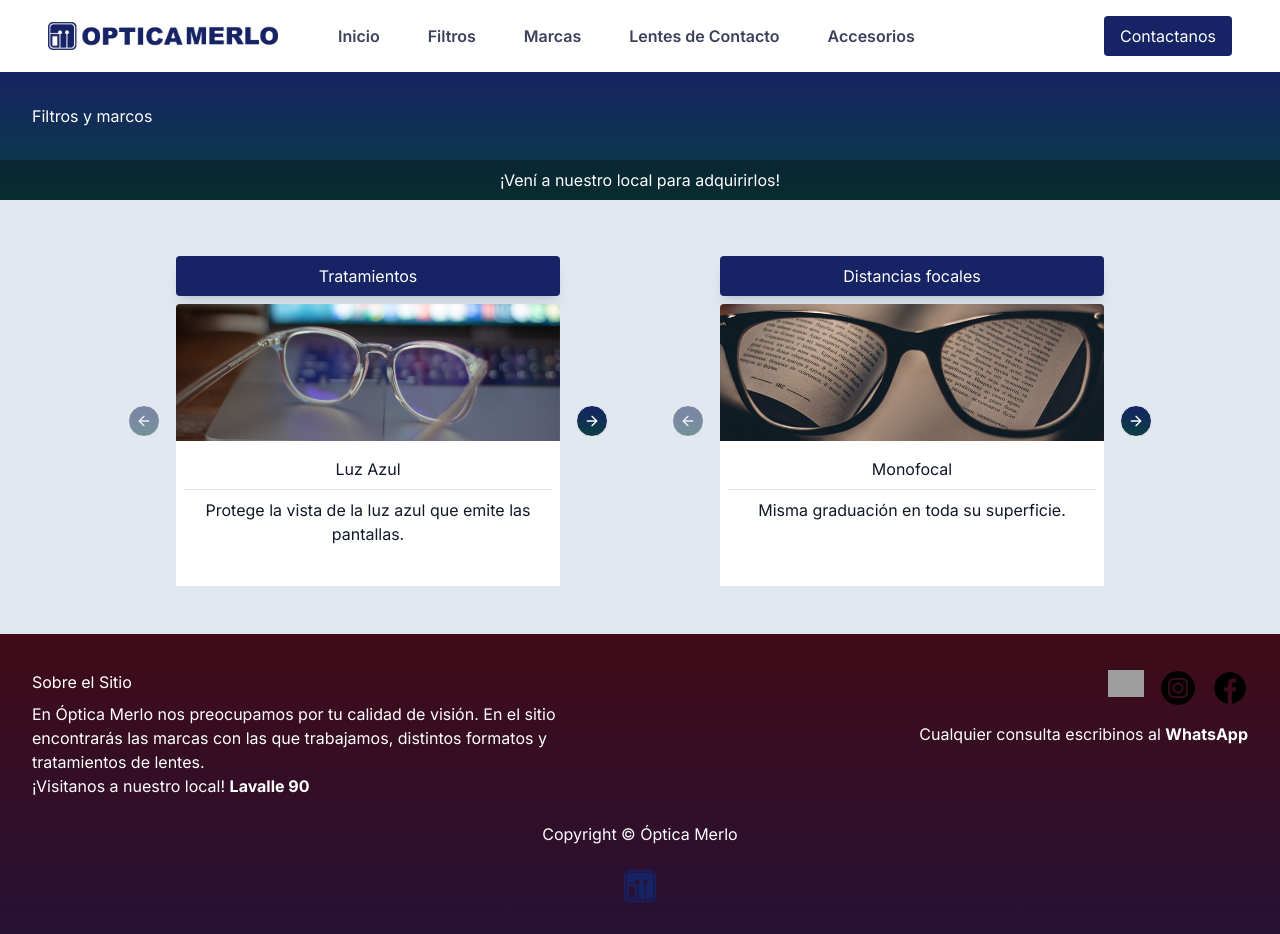
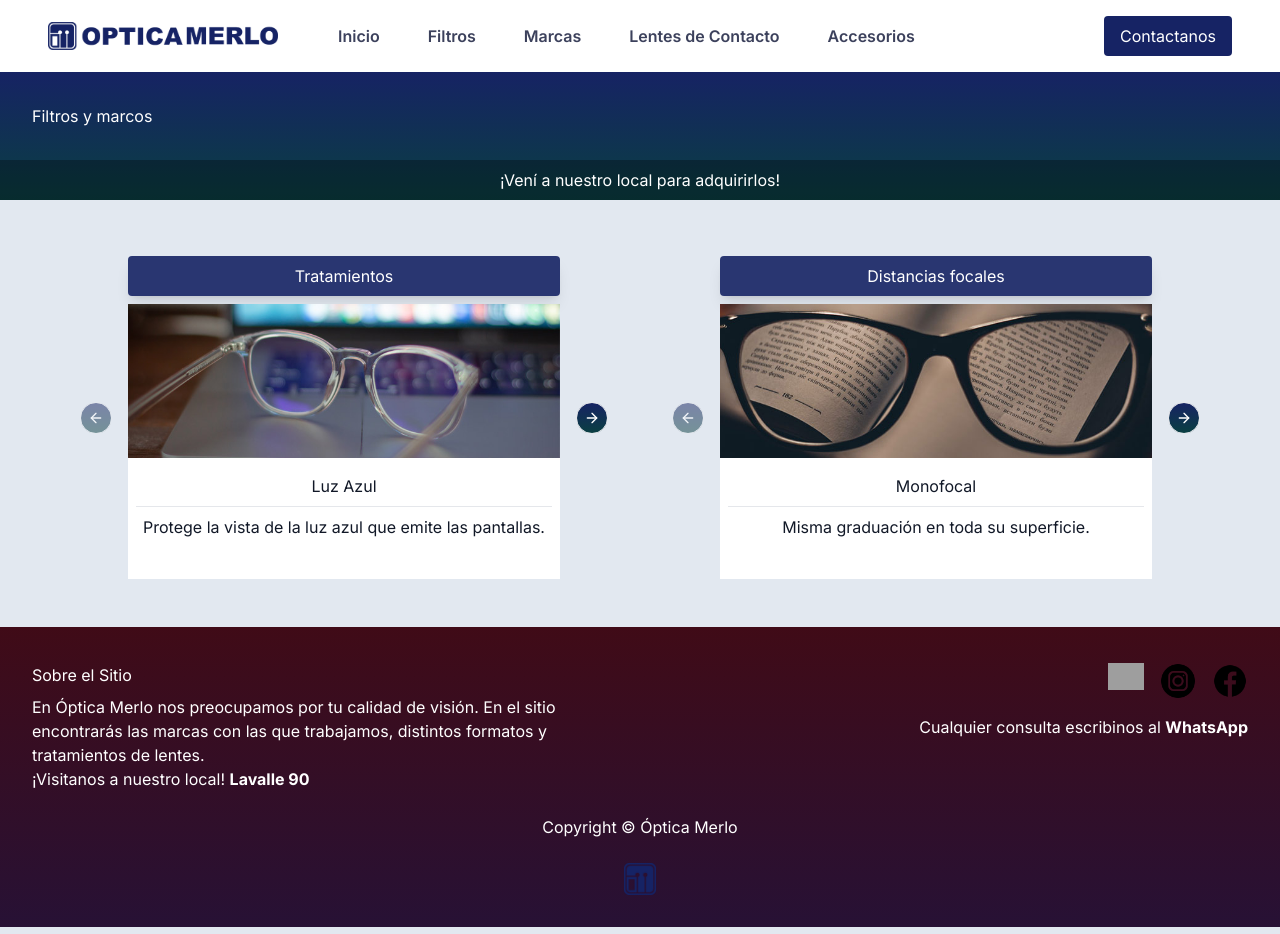
Before and after one commit to SantiagoMerlo1337/optica-merlo-landing-page, a Next.js app: page /filtros in a window 1280 px wide. Built offline with nearby package versions, Linux system fonts and the light colour scheme; grey boxes are pictures that could not be loaded.

Commit message:
update carousel.tsx, Card.tsx, homepage and filtros page

```diff
--- a/app/(root)/(home)/page.tsx
+++ b/app/(root)/(home)/page.tsx
@@ -8,7 +8,7 @@ const filtrosHref = navbarLinks[2].route;
 const Home = () => {
     return (
         <>
-            <section className="grid grid-cols-1 grid-rows-4 md:grid-cols-2 md:grid-rows-2 gap-14 w-full lg:w-full ">
+            <section className="grid grid-cols-1 grid-rows-4 md:grid-cols-2 md:grid-rows-2 gap-14 w-full lg:w-full">
                 <Card
                     title="LENTES DE RECETA"
                     desc="Contamos con filtros de luz azul, antirreflejos, complex, y mucho más."
--- a/app/(root)/filtros/page.tsx
+++ b/app/(root)/filtros/page.tsx
@@ -10,21 +10,20 @@ import Image from "next/image";
 const Filtros = () => {
     return (
         <>
-            <div className="grid grid-cols-1 xl:grid-cols-2 mx-12 md:mx-36 lg:gap-40 gap-14">
+            <div className="grid grid-cols-1 lg:grid-cols-2 mx-7 md:mx-24 gap-8 lg:gap-40">
                 <Carousel>
-                    <h3 className="text-center h5-semibold bg-primary-500 text-white mb-2 py-2 rounded shadow-lg">
+                    <h3 className="text-center h5-semibold mb-2 bg-primary-500/90 text-white py-2 rounded shadow-lg">
                         Tratamientos
                     </h3>
                     <CarouselContent>
                         <CarouselItem>
                             <Image
                                 src="/assets/images/receta/luz-azul.jpg"
-                                width={1500}
-                                height={1500}
+                                width={760}
+                                height={270}
                                 alt="Filtro luz azul"
-                                className="rounded-t"
                             />
-                            <div className="bg-white py-4 px-2 rounded-b text-center h-full text-gray-900">
+                            <div className="bg-white py-4 px-2 h-full rounded-b text-center text-gray-900">
                                 <h4 className="h5-semibold mb-2">Luz Azul</h4>
                                 <hr className="mb-2" />
                                 <p className="base-regular">
@@ -36,12 +35,11 @@ const Filtros = () => {
                         <CarouselItem>
                             <Image
                                 src="/assets/images/receta/antirreflejo.jpg"
-                                width={1500}
-                                height={1500}
+                                width={760}
+                                height={270}
                                 alt="Filtro antirreflejo"
-                                className="rounded-t"
                             />
-                            <div className="bg-white py-4 px-2 rounded-b text-center h-full text-gray-900">
+                            <div className="bg-white py-4 px-2 h-full rounded-b text-center text-gray-900">
                                 <h4 className="h5-semibold mb-2">
                                     Antirreflejo
                                 </h4>
@@ -56,12 +54,11 @@ const Filtros = () => {
                         <CarouselItem>
                             <Image
                                 src="/assets/images/receta/fotocromatico.jpg"
-                                width={1500}
-                                height={1500}
+                                width={760}
+                                height={270}
                                 alt="Filtro fotocromático"
-                                className="rounded-t"
                             />
-                            <div className="bg-white py-4 px-2 rounded-b text-center h-full text-gray-900">
+                            <div className="bg-white py-4 px-2 h-full rounded-b text-center text-gray-900">
                                 <h4 className="h5-semibold mb-2">
                                     Fotocromático
                                 </h4>
@@ -75,12 +72,11 @@ const Filtros = () => {
                         <CarouselItem>
                             <Image
                                 src="/assets/images/receta/complex.jpg"
-                                width={1500}
-                                height={1500}
+                                width={760}
+                                height={270}
                                 alt="Filtro complex"
-                                className="rounded-t"
                             />
-                            <div className="bg-white py-4 px-2 rounded-b text-center h-full text-gray-900">
+                            <div className="bg-white py-4 px-2 h-full rounded-b text-center text-gray-900">
                                 <h4 className="h5-semibold mb-2">Complex</h4>
                                 <hr className="mb-2" />
                                 <p className="base-regular">
@@ -93,12 +89,11 @@ const Filtros = () => {
                         <CarouselItem>
                             <Image
                                 src="/assets/images/receta/adaptec-vuble.jpg"
-                                width={1500}
-                                height={1500}
+                                width={760}
+                                height={270}
                                 alt="Filtro adaptec vuble"
-                                className="rounded-t"
                             />
-                            <div className="bg-white py-4 px-2 rounded-b text-center h-full text-gray-900">
+                            <div className="bg-white py-4 px-2 h-full rounded-b text-center text-gray-900">
                                 <h4 className="h5-semibold mb-2">
                                     Adaptec Vuble
                                 </h4>
@@ -112,12 +107,11 @@ const Filtros = () => {
                         <CarouselItem>
                             <Image
                                 src="/assets/images/receta/antirraya.jpg"
-                                width={1500}
-                                height={1500}
+                                width={760}
+                                height={270}
                                 alt="Tratamiento antirraya"
-                                className="rounded-t"
                             />
-                            <div className="bg-white py-4 px-2 rounded-b text-center h-full text-gray-900">
+                            <div className="bg-white py-4 px-2 h-full rounded-b text-center text-gray-900">
                                 <h4 className="h5-semibold mb-2">Antirraya</h4>
                                 <hr className="mb-2" />
                                 <p className="base-regular">
@@ -132,19 +126,18 @@ const Filtros = () => {
                 </Carousel>
 
                 <Carousel>
-                    <h3 className="text-center h5-semibold bg-primary-500 text-white mb-2 py-2 rounded shadow-lg">
+                    <h3 className="text-center h5-semibold mb-2 bg-primary-500/90 text-white py-2 rounded shadow-lg">
                         Distancias focales
                     </h3>
                     <CarouselContent>
                         <CarouselItem>
                             <Image
                                 src="/assets/images/receta/monofocal.jpg"
-                                width={1500}
-                                height={1500}
+                                width={760}
+                                height={270}
                                 alt="Monofocal"
-                                className="rounded-t"
                             />
-                            <div className="bg-white py-4 px-2 rounded-b text-center h-full text-gray-900">
+                            <div className="bg-white py-4 px-2 h-full rounded-b text-center text-gray-900">
                                 <h4 className="h5-semibold mb-2">Monofocal</h4>
                                 <hr className="mb-2" />
                                 <p className="base-regular">
@@ -155,12 +148,11 @@ const Filtros = () => {
                         <CarouselItem>
                             <Image
                                 src="/assets/images/receta/bifocal.jpg"
-                                width={1500}
-                                height={1500}
+                                width={760}
+                                height={270}
                                 alt="Bifocal"
-                                className="rounded-t"
                             />
-                            <div className="bg-white py-4 px-2 rounded-b text-center h-full text-gray-900">
+                            <div className="bg-white py-4 px-2 h-full rounded-b text-center text-gray-900">
                                 <h4 className="h5-semibold mb-2">Bifocal</h4>
                                 <hr className="mb-2" />
                                 <p className="base-regular">
@@ -172,12 +164,11 @@ const Filtros = () => {
                         <CarouselItem>
                             <Image
                                 src="/assets/images/receta/multifocal.jpg"
-                                width={1500}
-                                height={1500}
+                                width={760}
+                                height={270}
                                 alt="Multifocal"
-                                className="rounded-t"
                             />
-                            <div className="bg-white py-4 px-2 rounded-b text-center h-full text-gray-900">
+                            <div className="bg-white py-4 px-2 h-full rounded-b text-center text-gray-900">
                                 <h4 className="h5-semibold mb-2">Multifocal</h4>
                                 <hr className="mb-2" />
                                 <p className="base-regular">
--- a/components/ui/carousel.tsx
+++ b/components/ui/carousel.tsx
@@ -1,45 +1,45 @@
-"use client"
+"use client";
 
-import * as React from "react"
+import * as React from "react";
 import useEmblaCarousel, {
     type UseEmblaCarouselType,
-} from "embla-carousel-react"
-import { ArrowLeft, ArrowRight } from "lucide-react"
+} from "embla-carousel-react";
+import { ArrowLeft, ArrowRight } from "lucide-react";
 
-import { cn } from "@/lib/utils"
-import { Button } from "@/components/ui/button"
+import { cn } from "@/lib/utils";
+import { Button } from "@/components/ui/button";
 
-type CarouselApi = UseEmblaCarouselType[1]
-type UseCarouselParameters = Parameters<typeof useEmblaCarousel>
-type CarouselOptions = UseCarouselParameters[0]
-type CarouselPlugin = UseCarouselParameters[1]
+type CarouselApi = UseEmblaCarouselType[1];
+type UseCarouselParameters = Parameters<typeof useEmblaCarousel>;
+type CarouselOptions = UseCarouselParameters[0];
+type CarouselPlugin = UseCarouselParameters[1];
 
 type CarouselProps = {
-  opts?: CarouselOptions
-  plugins?: CarouselPlugin
-  orientation?: "horizontal" | "vertical"
-  setApi?: (api: CarouselApi) => void
+    opts?: CarouselOptions;
+    plugins?: CarouselPlugin;
+    orientation?: "horizontal" | "vertical";
+    setApi?: (api: CarouselApi) => void;
+};
+
+type CarouselContextProps = {
+    carouselRef: ReturnType<typeof useEmblaCarousel>[0];
+    api: ReturnType<typeof useEmblaCarousel>[1];
+    scrollPrev: () => void;
+    scrollNext: () => void;
+    canScrollPrev: boolean;
+    canScrollNext: boolean;
+} & CarouselProps;
+
+const CarouselContext = React.createContext<CarouselContextProps | null>(null);
+
+function useCarousel() {
+    const context = React.useContext(CarouselContext);
+
+    if (!context) {
+        throw new Error("useCarousel must be used within a <Carousel />");
     }
 
-type CarouselContextProps = {
-  carouselRef: ReturnType<typeof useEmblaCarousel>[0]
-  api: ReturnType<typeof useEmblaCarousel>[1]
-  scrollPrev: () => void
-  scrollNext: () => void
-  canScrollPrev: boolean
-  canScrollNext: boolean
-} & CarouselProps
-
-const CarouselContext = React.createContext<CarouselContextProps | null>(null)
-
-function useCarousel() {
-  const context = React.useContext(CarouselContext)
-
-  if (!context) {
-    throw new Error("useCarousel must be used within a <Carousel />")
-  }
-
-  return context
+    return context;
 }
 
 const Carousel = React.forwardRef<
@@ -64,61 +64,61 @@ const Carousel = React.forwardRef<
                 axis: orientation === "horizontal" ? "x" : "y",
             },
             plugins
-    )
-    const [canScrollPrev, setCanScrollPrev] = React.useState(false)
-    const [canScrollNext, setCanScrollNext] = React.useState(false)
+        );
+        const [canScrollPrev, setCanScrollPrev] = React.useState(false);
+        const [canScrollNext, setCanScrollNext] = React.useState(false);
 
         const onSelect = React.useCallback((api: CarouselApi) => {
             if (!api) {
-        return
+                return;
             }
 
-      setCanScrollPrev(api.canScrollPrev())
-      setCanScrollNext(api.canScrollNext())
-    }, [])
+            setCanScrollPrev(api.canScrollPrev());
+            setCanScrollNext(api.canScrollNext());
+        }, []);
 
         const scrollPrev = React.useCallback(() => {
-      api?.scrollPrev()
-    }, [api])
+            api?.scrollPrev();
+        }, [api]);
 
         const scrollNext = React.useCallback(() => {
-      api?.scrollNext()
-    }, [api])
+            api?.scrollNext();
+        }, [api]);
 
         const handleKeyDown = React.useCallback(
             (event: React.KeyboardEvent<HTMLDivElement>) => {
                 if (event.key === "ArrowLeft") {
-          event.preventDefault()
-          scrollPrev()
+                    event.preventDefault();
+                    scrollPrev();
                 } else if (event.key === "ArrowRight") {
-          event.preventDefault()
-          scrollNext()
+                    event.preventDefault();
+                    scrollNext();
                 }
             },
             [scrollPrev, scrollNext]
-    )
+        );
 
         React.useEffect(() => {
             if (!api || !setApi) {
-        return
+                return;
             }
 
-      setApi(api)
-    }, [api, setApi])
+            setApi(api);
+        }, [api, setApi]);
 
         React.useEffect(() => {
             if (!api) {
-        return
+                return;
             }
 
-      onSelect(api)
-      api.on("reInit", onSelect)
-      api.on("select", onSelect)
+            onSelect(api);
+            api.on("reInit", onSelect);
+            api.on("select", onSelect);
 
             return () => {
-        api?.off("select", onSelect)
-      }
-    }, [api, onSelect])
+                api?.off("select", onSelect);
+            };
+        }, [api, onSelect]);
 
         return (
             <CarouselContext.Provider
@@ -127,7 +127,8 @@ const Carousel = React.forwardRef<
                     api: api,
                     opts,
                     orientation:
-            orientation || (opts?.axis === "y" ? "vertical" : "horizontal"),
+                        orientation ||
+                        (opts?.axis === "y" ? "vertical" : "horizontal"),
                     scrollPrev,
                     scrollNext,
                     canScrollPrev,
@@ -145,16 +146,16 @@ const Carousel = React.forwardRef<
                     {children}
                 </div>
             </CarouselContext.Provider>
-    )
+        );
     }
-)
-Carousel.displayName = "Carousel"
+);
+Carousel.displayName = "Carousel";
 
 const CarouselContent = React.forwardRef<
     HTMLDivElement,
     React.HTMLAttributes<HTMLDivElement>
 >(({ className, ...props }, ref) => {
-  const { carouselRef, orientation } = useCarousel()
+    const { carouselRef, orientation } = useCarousel();
 
     return (
         <div ref={carouselRef} className="overflow-hidden">
@@ -168,15 +169,15 @@ const CarouselContent = React.forwardRef<
                 {...props}
             />
         </div>
-  )
-})
-CarouselContent.displayName = "CarouselContent"
+    );
+});
+CarouselContent.displayName = "CarouselContent";
 
 const CarouselItem = React.forwardRef<
     HTMLDivElement,
     React.HTMLAttributes<HTMLDivElement>
 >(({ className, ...props }, ref) => {
-  const { orientation } = useCarousel()
+    const { orientation } = useCarousel();
 
     return (
         <div
@@ -184,21 +185,22 @@ const CarouselItem = React.forwardRef<
             role="group"
             aria-roledescription="slide"
             className={cn(
+                // "min-w-0 shrink-0 grow-0 basis-full h-80 md:h-96 lg:h-80",
                 "min-w-0 shrink-0 grow-0 basis-full",
                 orientation === "horizontal" ? "pl-4" : "pt-4",
                 className
             )}
             {...props}
         />
-  )
-})
-CarouselItem.displayName = "CarouselItem"
+    );
+});
+CarouselItem.displayName = "CarouselItem";
 
 const CarouselPrevious = React.forwardRef<
     HTMLButtonElement,
     React.ComponentProps<typeof Button>
 >(({ className, variant = "outline", size = "icon", ...props }, ref) => {
-  const { orientation, scrollPrev, canScrollPrev } = useCarousel()
+    const { orientation, scrollPrev, canScrollPrev } = useCarousel();
 
     return (
         <Button
@@ -219,15 +221,15 @@ const CarouselPrevious = React.forwardRef<
             <ArrowLeft className="h-4 w-4" />
             <span className="sr-only">Previous slide</span>
         </Button>
-  )
-})
-CarouselPrevious.displayName = "CarouselPrevious"
+    );
+});
+CarouselPrevious.displayName = "CarouselPrevious";
 
 const CarouselNext = React.forwardRef<
     HTMLButtonElement,
     React.ComponentProps<typeof Button>
 >(({ className, variant = "outline", size = "icon", ...props }, ref) => {
-  const { orientation, scrollNext, canScrollNext } = useCarousel()
+    const { orientation, scrollNext, canScrollNext } = useCarousel();
 
     return (
         <Button
@@ -248,9 +250,9 @@ const CarouselNext = React.forwardRef<
             <ArrowRight className="h-4 w-4" />
             <span className="sr-only">Next slide</span>
         </Button>
-  )
-})
-CarouselNext.displayName = "CarouselNext"
+    );
+});
+CarouselNext.displayName = "CarouselNext";
 
 export {
     type CarouselApi,
@@ -259,4 +261,4 @@ export {
     CarouselItem,
     CarouselPrevious,
     CarouselNext,
-}
+};
```
Also changed, not shown: components/shared/Card.tsx (+5 -2 lines). Lines whose indentation alone changed are shown as unchanged.
